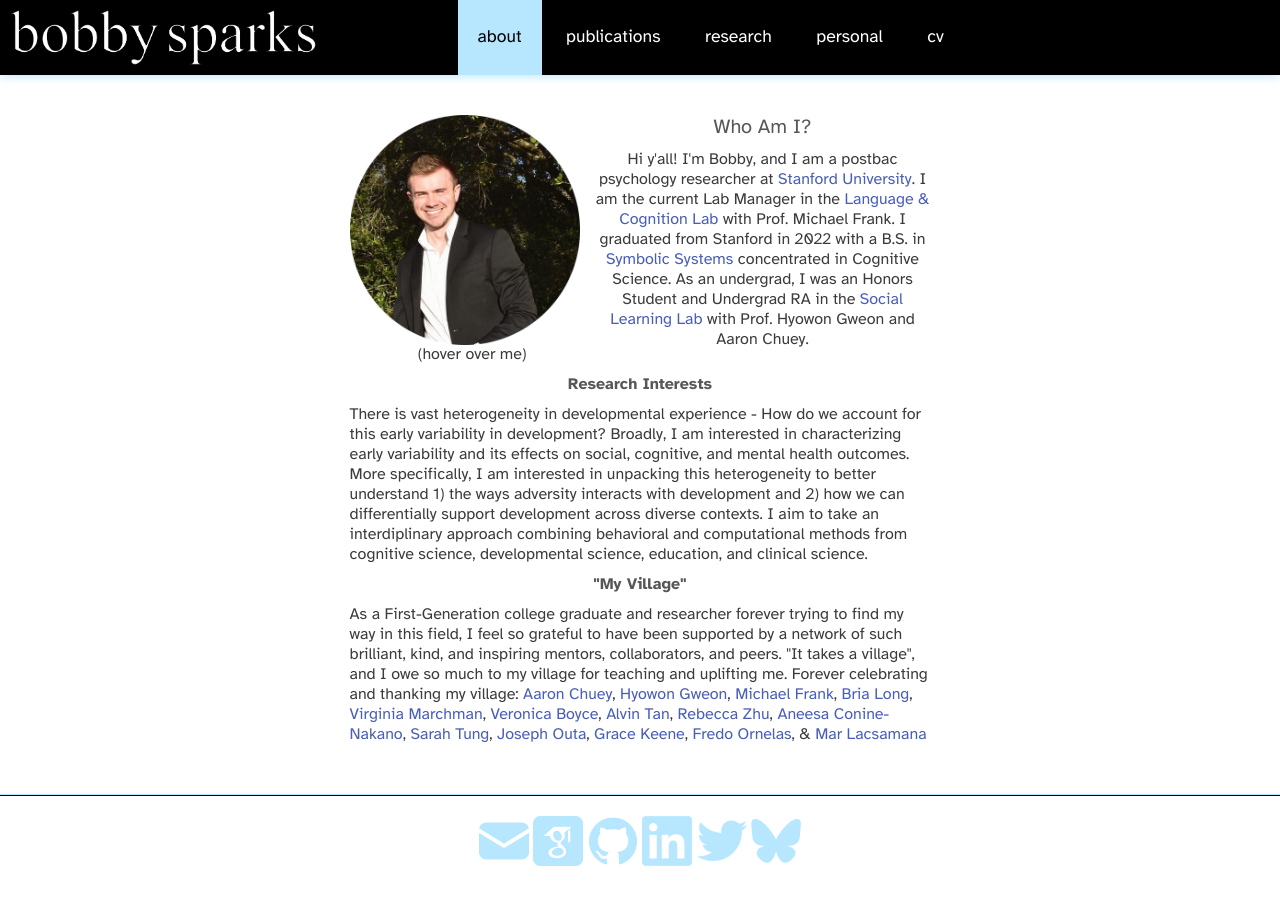
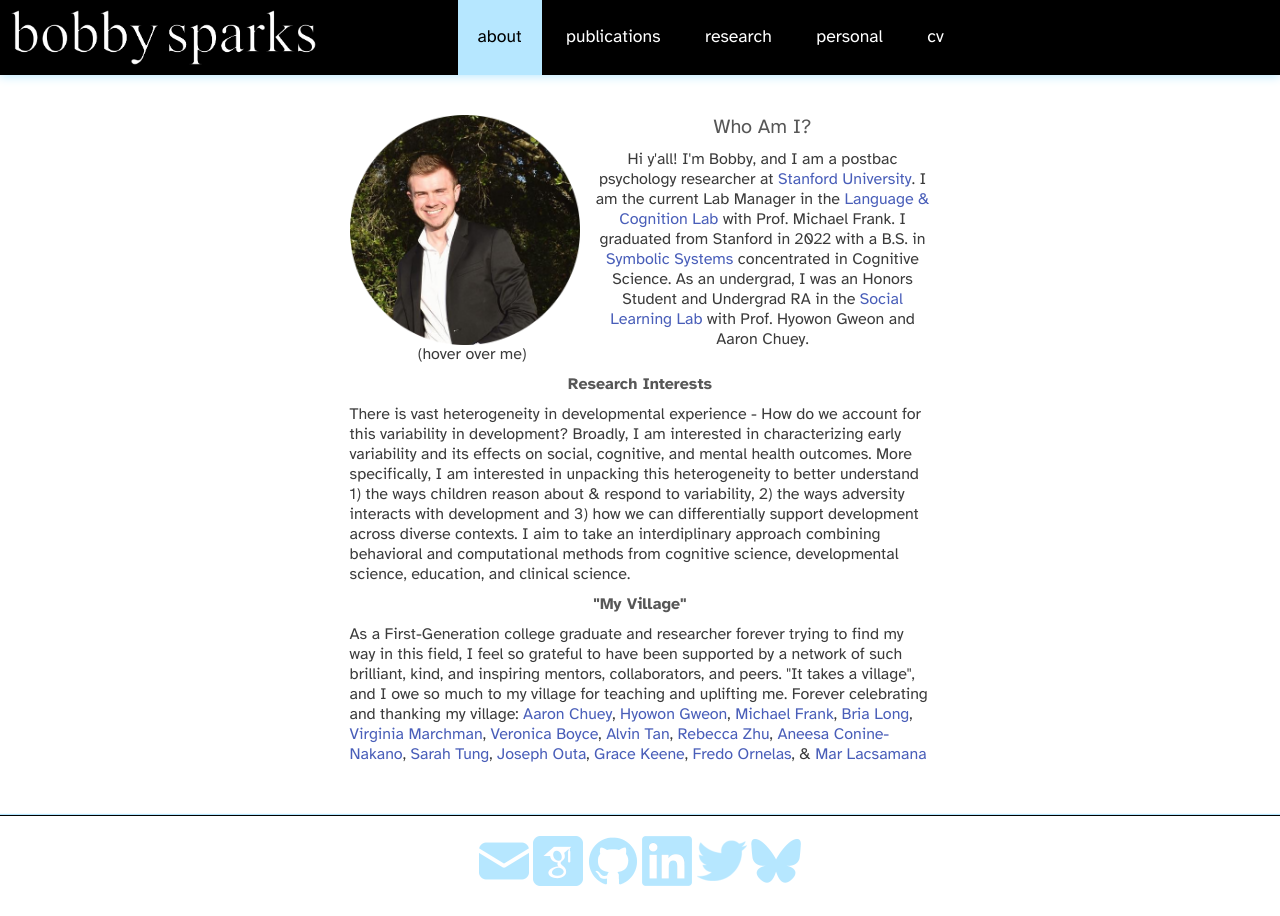
Before and after one commit to rbzsparks/rbzsparks.github.io, a Jekyll site: the page built from 00-index.md, in a window 1280 px wide. Built offline with Jekyll 4.4.1, drawn with Linux system fonts in a browser that asks for light colours; nearby versions of some CDN libraries.

Commit message:
more home

```diff
--- a/_layouts/home.html
+++ b/_layouts/home.html
@@ -29,9 +29,9 @@
         <div style = "width:66%; margin: auto">
         <h3 style = "text-align:center">Research Interests</h3>
         <p>
-          There is vast heterogeneity in developmental experience - How do we account for this early variability in development?
-          Broadly, I am interested in characterizing early variability and its effects on social, cognitive, and mental health outcomes. More specifically, I am interested in unpacking this heterogeneity to better understand 1) the ways adversity interacts with development
-          and 2) how we can differentially support development across diverse contexts. I aim to take an interdiplinary approach combining behavioral and computational methods from cognitive science, developmental science, education, and clinical science.
+          There is vast heterogeneity in developmental experience - How do we account for this variability in development?
+          Broadly, I am interested in characterizing early variability and its effects on social, cognitive, and mental health outcomes. More specifically, I am interested in unpacking this heterogeneity to better understand 1) the ways children reason about & respond to variability, 2) the ways adversity interacts with development
+          and 3) how we can differentially support development across diverse contexts. I aim to take an interdiplinary approach combining behavioral and computational methods from cognitive science, developmental science, education, and clinical science.
         </p>
         <h3 style = "text-align:center">"My Village"</h3>
         <p>
```
